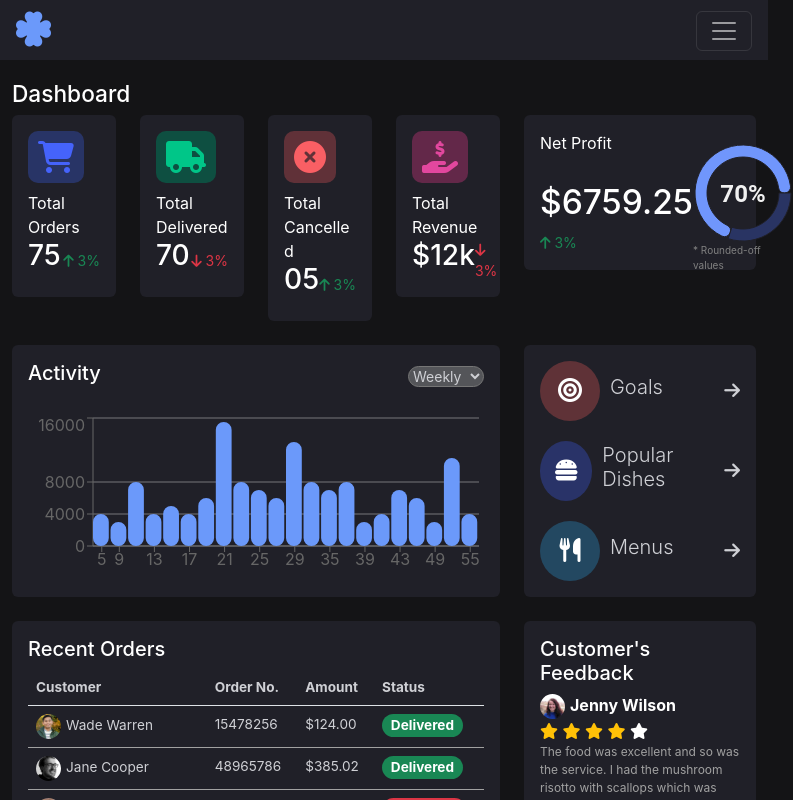
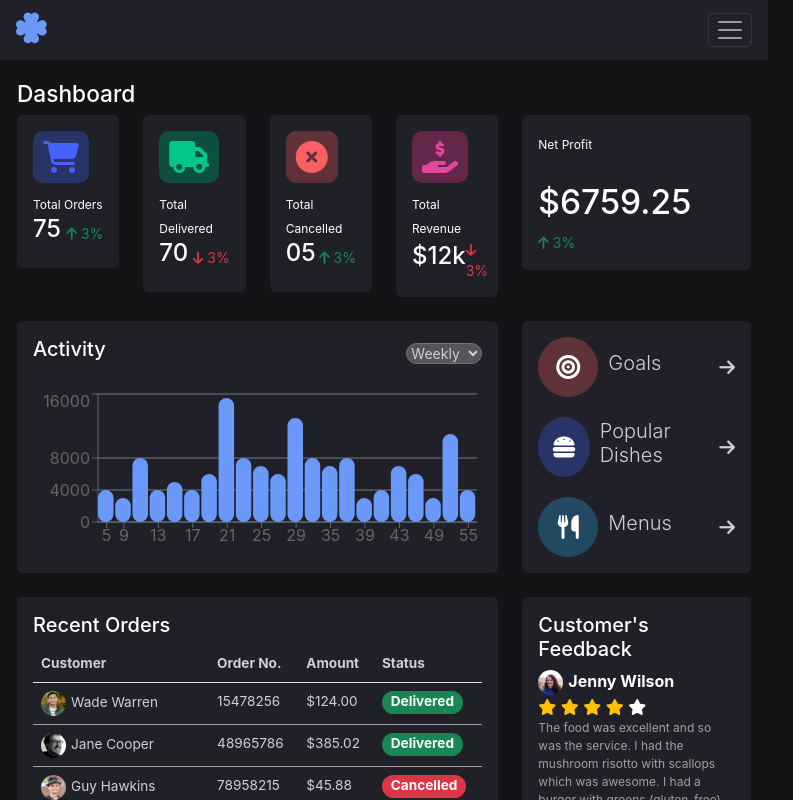
Before and after one commit to Saurav8427/dashboard, a React (Create React App) app: page / in a window 768 px wide. Shown: the top 800 px of the page, 793 px wide, since content can reach past the window. Built offline with nearby package versions, Linux system fonts and the light colour scheme.

Commit message:
add media for pie chart

```diff
--- a/src/App.css
+++ b/src/App.css
@@ -6,7 +6,7 @@ body {
 }
 
 .content {
-  margin-left: 55px;
+  margin-left: 60px;
   padding: 20px;
   min-width: 0;
 }
@@ -14,7 +14,7 @@ body {
 @media (max-width: 768px) {
   .content {
     margin-left: 0;
-    padding:20px 0;
+    padding:20px 5px;
   }
 
   .sidebar {
--- a/src/Dashboard.css
+++ b/src/Dashboard.css
@@ -143,7 +143,20 @@
         color:grey;
         font-size: 10px;
       }
-
+      .testimonials {
+        min-height: 200px;
+      }
+      @media (min-width:768px) and (max-width: 1024px) {
+            .pie-chart {
+            display: none;
+            }
+            h7 {
+                font-size: 12px;
+            }
+            h2 {
+                font-size:24px;
+            }
+        }
       @media (max-width: 768px) {
         .form-control {
           width: 150px;
--- a/src/Header.css
+++ b/src/Header.css
@@ -54,4 +54,10 @@
     .form-control {
       width: 150px;
     }
+    .fa-clover {
+        font-size:35px;
+    }
+    .navbar-toggler {
+        padding: 1px 6px !important;
+    }
   }
```
